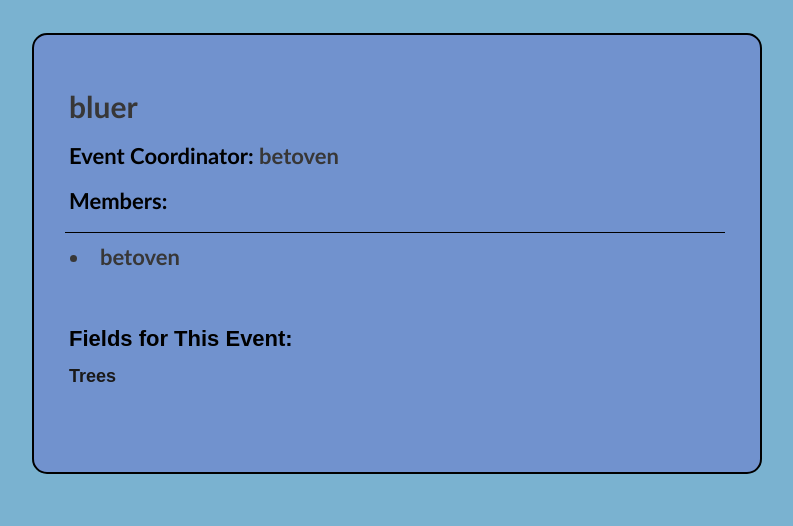
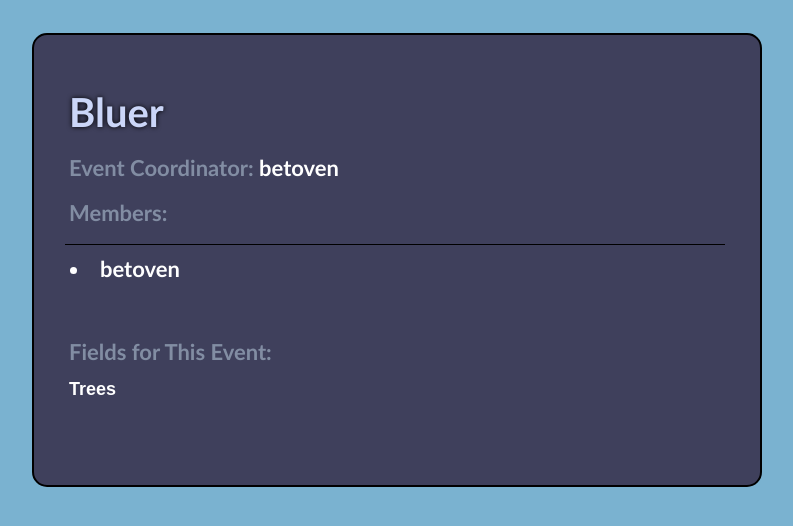
Before and after one commit to GilbertoRod/FlaskProj, a Flask app: a page that uses market/templates/info.html in a window 1280 px wide. Shown: the part 67-593 px from the top of the page, without its empty margins (243-1036 px from the left). Run offline with Flask 3, Linux system fonts and the light colour scheme; a user stored in the database is signed in; data comes from the database, SQL or seed files in the repository; both versions use the stored data as it was after the commit; some web fonts are replaced.

Commit message:
updated styles

```diff
--- a/market/static/styles/dashboard.css
+++ b/market/static/styles/dashboard.css
@@ -6,7 +6,7 @@
   min-height: 550px;
   justify-content: center;
   align-items: center;
-  background-color: rgba(165, 44, 44, 0.664);
+  background-color: rgb(165, 38, 38);
   border-radius: 10px;
   box-shadow: 0px 0px 3px white;
   font-size: 30px;
--- a/market/static/styles/events.css
+++ b/market/static/styles/events.css
@@ -8,7 +8,7 @@ body{
 
 .event {
 
-  background-color: rgb(113, 146, 206);
+  background-color: rgb(63, 64, 92);
   min-height: 350px;
   max-width: 750px;
   margin-top: 100px;
@@ -27,14 +27,16 @@ body{
 
 
 .event-info-title {
-font-size: 30px;
+font-size: 40px;
+color: rgb(203, 214, 248);
+text-shadow: 0px 0px 5px black;
 
 }
 
 .e-title {
   margin-top: 18px;
   font-size: 22px;
-  color: rgb(0, 0, 0);
+  color: rgb(130, 141, 163);
   font-family: 'Gill Sans', 'Gill Sans MT', Calibri, 'Trebuchet MS', sans-serif;
 }
 
@@ -47,7 +49,7 @@ font-size: 30px;
 
 }
 .event-status-info-open{
-  color:rgb(1, 94, 1);
+  color:rgb(46, 211, 46);
   font-weight: bold;
 }
 .event-status-info-prog{
@@ -65,7 +67,7 @@ font-size: 30px;
 }
 
 .event-info {
-  color: rgb(56, 55, 55);
+  color: rgb(255, 255, 255);
 }
 
 .request-btn {
@@ -360,17 +362,18 @@ font-size: 30px;
 }
 
 .fields-title {
-  color: black;
   font-size: 22px;
+  color: rgb(130, 141, 163);
+  font-family: 'Gill Sans', 'Gill Sans MT', Calibri, 'Trebuchet MS', sans-serif;
 }
 
 .fields-subtitle {
-  color: rgb(85, 85, 85);
+  color: rgb(150, 150, 150);
   font-weight: bold;
   font-size: 14px;
 }
 .field-item{
-  color:rgb(26, 25, 25);
+  color:rgb(255, 255, 255);
   font-size: large;
   font-weight: bold;
 }
--- a/market/static/styles/main.css
+++ b/market/static/styles/main.css
@@ -5,8 +5,8 @@
 @font-face {
   font-family: 'Grinched';
   src: url('{{ url_for("static", filename="fonts/grinched.regular.otf") }}');
-  font-weight: normal;
   font-style: normal;
+  font-weight: 1 1000;
 }
 body{
   margin-top: 66px;
@@ -20,7 +20,7 @@ body{
 nav{
   display: flex;
   justify-content: space-between;
-  background-color: brown;
+  background-color: rgb(165, 43, 43);
   padding: 20px 20px;
   position: fixed;
   right: 0px;
--- a/market/templates/events.html
+++ b/market/templates/events.html
@@ -26,7 +26,7 @@
       <div class="event">
         <div class="titles-div">
 
-          <h1 class="e-title"><span class="event-info event-info-title">{{event.event_name}}</span></h1>
+          <h1 class="e-title"><span class="event-info-title">{{event.event_name|title}}</span></h1>
           <h1 class="e-title e-status"><i>Status:
 
 
--- a/market/templates/info.html
+++ b/market/templates/info.html
@@ -22,7 +22,7 @@
 
       <div class="event">
         <div class="titles-div">
-          <h1 class="e-title"><span class="event-info event-info-title">{{event.event_name}}</span></h1>
+          <h1 class="e-title"><span class="event-info-title">{{event.event_name|title}}</span></h1>
           <h1 class="event-title e-title">Event Coordinator: <span class="event-info">{{event.coordinator.username}}</span></h1>
           <h1 class="event-title e-title">Members:</h1>
           <h1 class="event-title e-title">
```
Also changed, not shown: market/static/styles/home.css (+5 -4 lines), instance/home.db.
